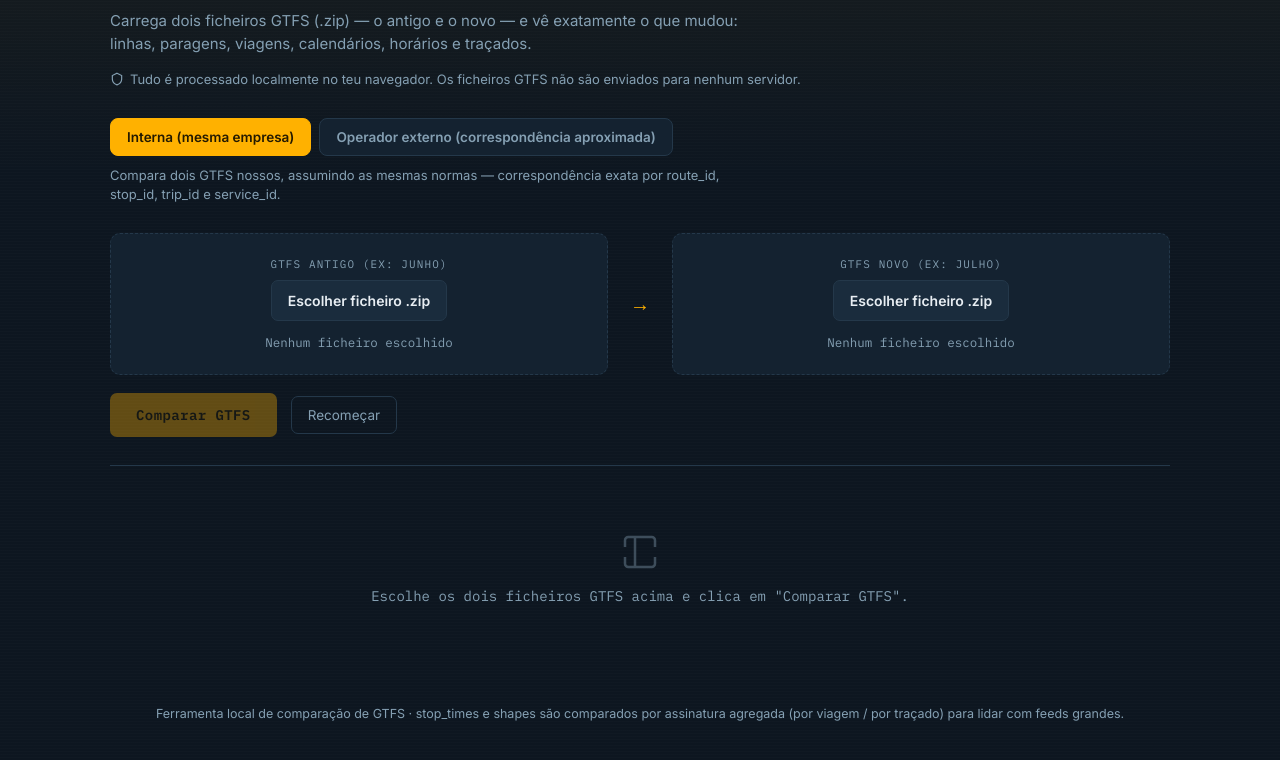
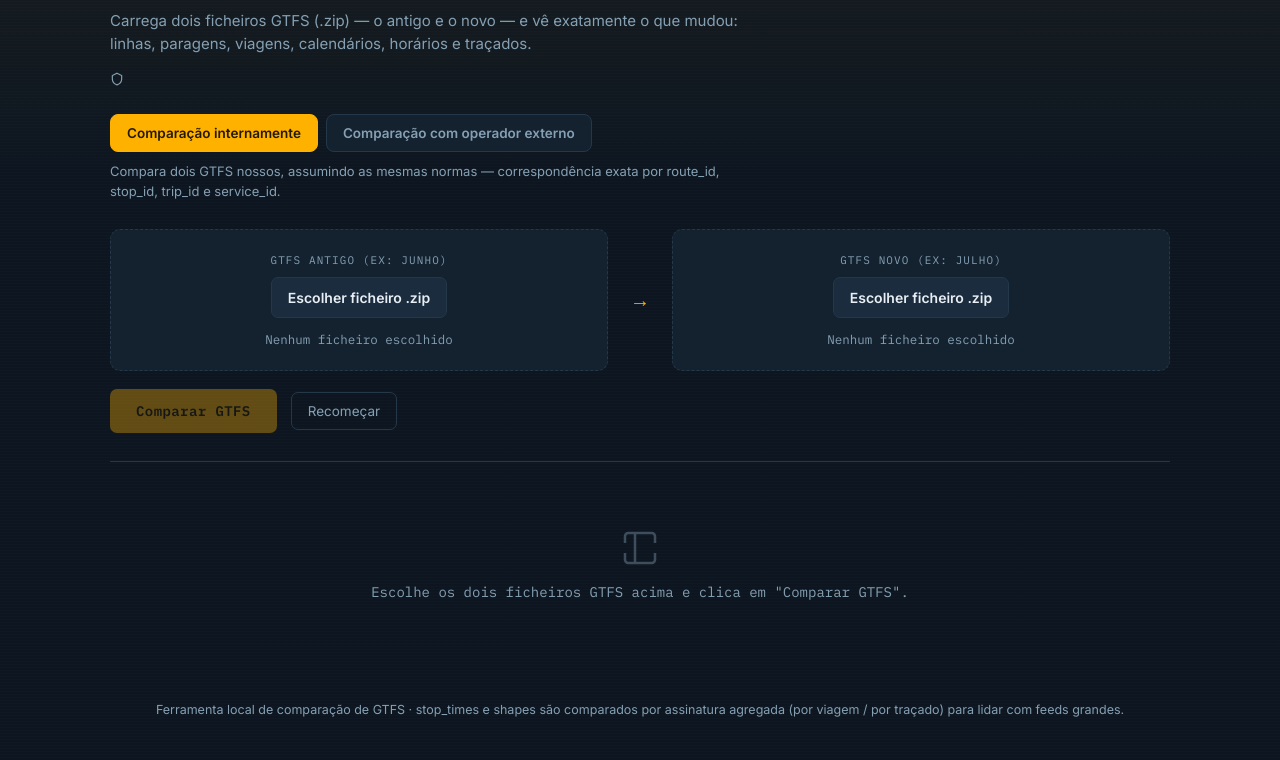
Before and after one commit to rubensousa100/Compara-o-de-GTFS, a website with bundled scripts: page index.html in a window 1280 px wide. Shown: the part 122-882 px from the top of the page. Built offline with nearby package versions, Linux system fonts and the light colour scheme.

Commit message:
Revise comparison mode buttons and descriptions
Updated text and button labels for clarity in comparison modes.

```diff
--- a/index.html
+++ b/index.html
@@ -20,13 +20,12 @@
     <p class="subtitle">Carrega dois ficheiros GTFS (.zip) — o antigo e o novo — e vê exatamente o que mudou: linhas, paragens, viagens, calendários, horários e traçados.</p>
     <p class="privacy-note">
       <svg width="14" height="14" viewBox="0 0 24 24" fill="none" stroke="currentColor" stroke-width="2"><path d="M12 2l8 4v6c0 5-3.5 8.5-8 10-4.5-1.5-8-5-8-10V6l8-4z"/></svg>
-      Tudo é processado localmente no teu navegador. Os ficheiros GTFS não são enviados para nenhum servidor.
     </p>
   </header>
 
   <div class="mode-select" role="radiogroup" aria-label="Modo de comparação">
-    <button type="button" class="mode-btn active" id="modeInternaBtn" data-mode="interna">Interna (mesma empresa)</button>
-    <button type="button" class="mode-btn" id="modeExternaBtn" data-mode="externa">Operador externo (correspondência aproximada)</button>
+    <button type="button" class="mode-btn active" id="modeInternaBtn" data-mode="interna">Comparação internamente </button>
+    <button type="button" class="mode-btn" id="modeExternaBtn" data-mode="externa">Comparação com operador externo</button>
   </div>
   <p class="mode-hint" id="modeHint">Compara dois GTFS nossos, assumindo as mesmas normas — correspondência exata por route_id, stop_id, trip_id e service_id.</p>
 
```
